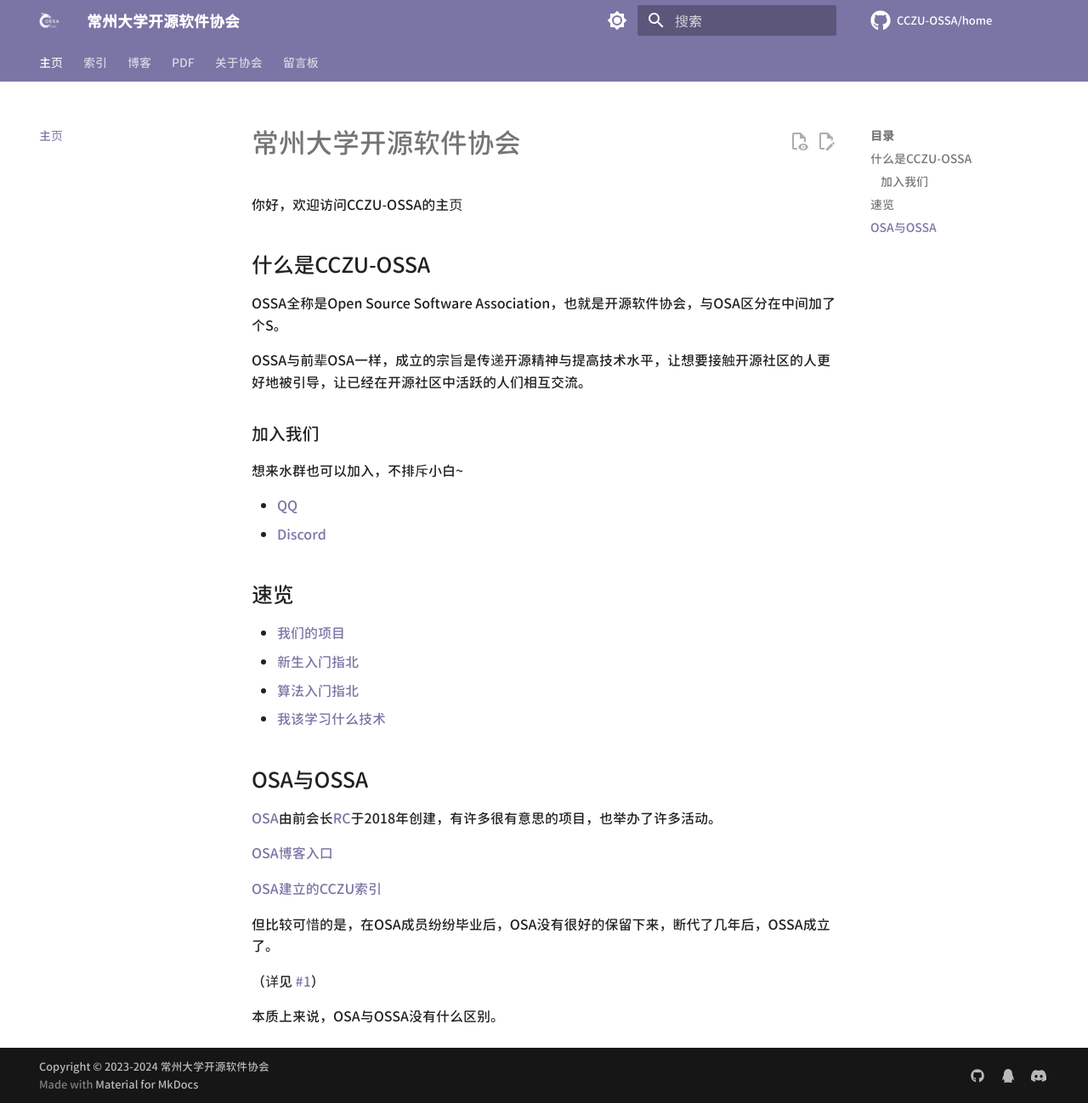
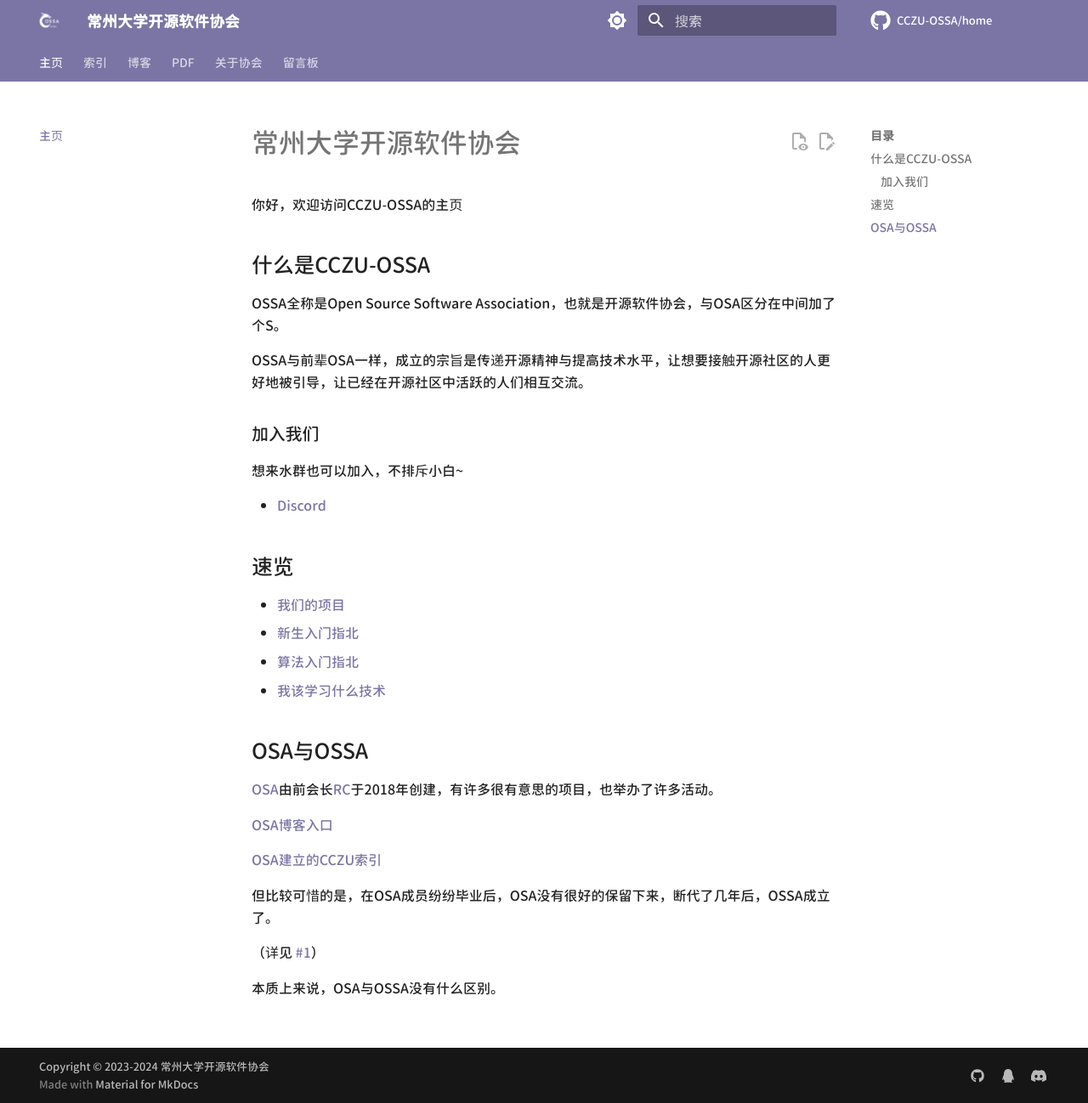
Before and after one commit to CCZU-OSSA/home, an MkDocs documentation site: the page built from docs/index.md, in a window 1280 px wide and 1298 px high. Shown: the whole window at 85% size. Built offline with MkDocs 1.6.1 and Material for MkDocs 9.7.7, drawn with Linux system fonts in a browser that asks for light colours; some web fonts are replaced; comment, search, counter and statistics services are not loaded.

```diff
--- a/docs/index.md
+++ b/docs/index.md
@@ -16,7 +16,6 @@ OSSA与前辈OSA一样，成立的宗旨是传递开源精神与提高技术水
 
 想来水群也可以加入，不排斥小白~
 
- - [QQ](http://qm.qq.com/cgi-bin/qm/qr?_wv=1027&k=6wgGLJ_NmKQl7f9Ws6JAprbTwmG9Ouei&authKey=g7bXX%2Bn2dHlbecf%2B8QfGJ15IFVOmEdGTJuoLYfviLg7TZIsZCu45sngzZfL3KktN&noverify=0&group_code=947560153)
  - [Discord](https://discord.gg/hkkmsQaBGQ)
 
 ## 速览
```
